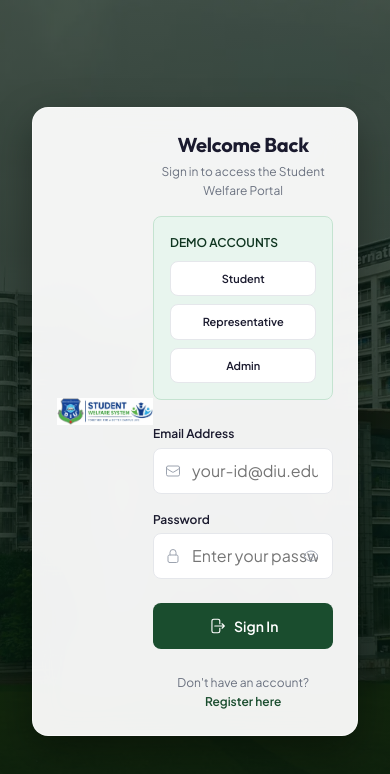
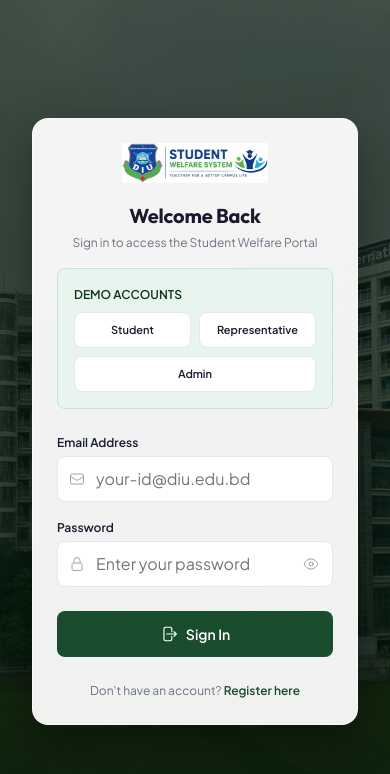
Before and after one commit to zihaduzzamaan/Student_Welfare_System_DIU, a React (Vite) app: page /#/login in a window 390 px wide. Shown: the top 774 px of the page. Built offline with nearby package versions, Linux system fonts and the light colour scheme.

Commit message:
fix(auth): position mobile logo at the top of the container card above form headers

```diff
--- a/src/pages/auth/Auth.module.css
+++ b/src/pages/auth/Auth.module.css
@@ -164,9 +164,10 @@
 /* ── Mobile Logo ── */
 .mobileLogo {
   display: flex;
+  justify-content: center;
   align-items: center;
-  gap: var(--space-3);
-  margin-bottom: var(--space-8);
+  margin-bottom: var(--space-4);
+  width: 100%;
 }
 
 @media (min-width: 1024px) {
--- a/src/pages/auth/AuthPage.tsx
+++ b/src/pages/auth/AuthPage.tsx
@@ -158,14 +158,12 @@ export default function AuthPage() {
       {/* Form Panel — slides Left on Register */}
       <div className={`${styles.formPanel} ${isRegister ? styles.formPanelLeft : ''}`}>
         <div className={styles.formContainer}>
-          {/* Mobile Brand Header */}
-          <div className={styles.mobileLogo}>
-            <DIULogo mode="full" height={40} />
-          </div>
-
           {/* ── LOGIN FORM WRAPPER (Persistent DOM) ── */}
           <div className={`${styles.formWrapper} ${!isRegister ? styles.activeForm : styles.inactiveForm}`}>
             <div className={styles.formHeader}>
+              <div className={styles.mobileLogo}>
+                <DIULogo mode="full" height={40} />
+              </div>
               <h2 className={styles.formTitle}>Welcome Back</h2>
               <p className={styles.formSubtitle}>
                 Sign in to access the Student Welfare Portal
@@ -276,6 +274,9 @@ export default function AuthPage() {
           {/* ── REGISTER FORM WRAPPER (Persistent DOM) ── */}
           <div className={`${styles.formWrapper} ${isRegister ? styles.activeForm : styles.inactiveForm}`}>
             <div className={styles.formHeader}>
+              <div className={styles.mobileLogo}>
+                <DIULogo mode="full" height={40} />
+              </div>
               <h2 className={styles.formTitle}>Create Account</h2>
               <p className={styles.formSubtitle}>
                 Register with your DIU email to get started
```
